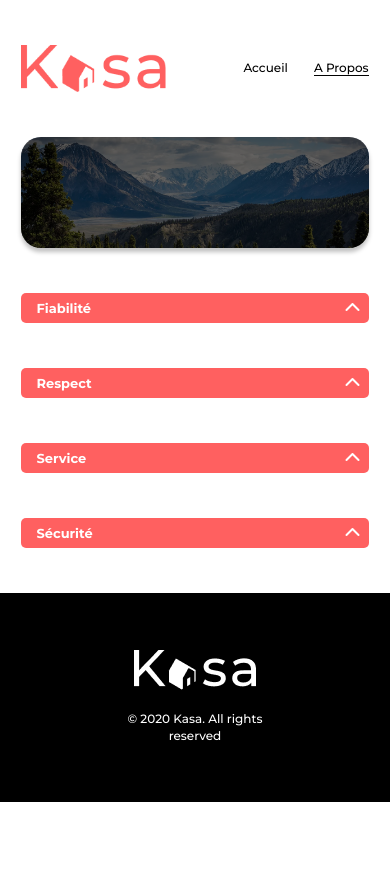
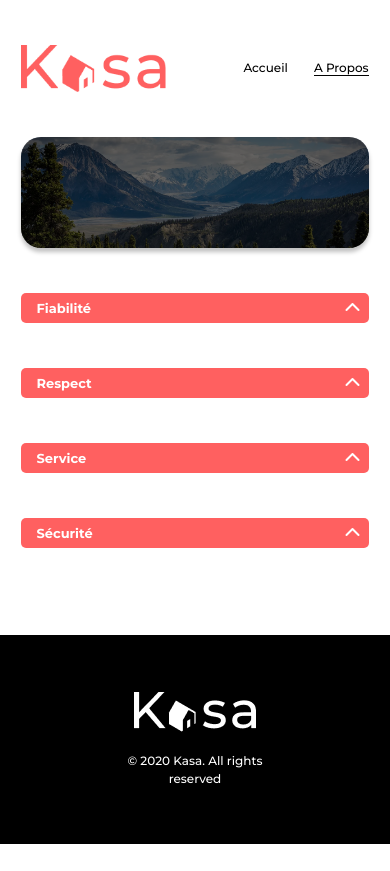
Before and after one commit to pnouhen/Kasa---React---OpenClassrooms, a React (Vite) app: page /a-propos in a window 390 px wide. Built offline with nearby package versions, Linux system fonts and the light colour scheme; a web font is replaced by a local one.

Commit message:
Changement pour le footer en mobile

```diff
--- a/src/App.jsx
+++ b/src/App.jsx
@@ -9,33 +9,25 @@ const router = createBrowserRouter([
   {
     path: "/",
     element: (
-      <div>
         <Home />
-      </div>
     ),
   },
   {
     path: "/a-propos",
     element: (
-      <div>
         <About />
-      </div>
     ),
   },
   {
     path: "/logement/:id",
     element: (
-      <div>
         <Accommodation />
-      </div>
     ),
   },
   {
     path: "*",
     element: (
-      <div>
         <Error404 />
-      </div>
     ),
   },
 ]);
--- a/src/styles/body.scss
+++ b/src/styles/body.scss
@@ -1,8 +1,17 @@
+*{
+    box-sizing: border-box;
+}
 body{
     box-sizing: border-box;
     font-family: 'Montserrat';
     margin: 0;
+    min-height: 100vh;
     }
     .none{
         display: none;
     }
+    #root{
+        min-height: 100vh;
+        position: relative;
+        padding-bottom: 255px;
+    }
--- a/src/styles/footer.scss
+++ b/src/styles/footer.scss
@@ -1,9 +1,11 @@
 @import "./variables.scss";
 
 footer {
+  position: absolute;
+  bottom: 0;
+  left:0;
   width: 100%;
   height: 209px;
-  margin-top: $top-margin;
   background: rgba(0, 0, 0, 1);
   display: flex;
   flex-direction: column;
--- a/src/styles/header.scss
+++ b/src/styles/header.scss
@@ -3,7 +3,7 @@
 
 header {
   @include container;
-  margin-top: $top-margin;
+  padding-top: $top-margin;
   display: flex;
   justify-content: space-between;
   align-items: center;
```
